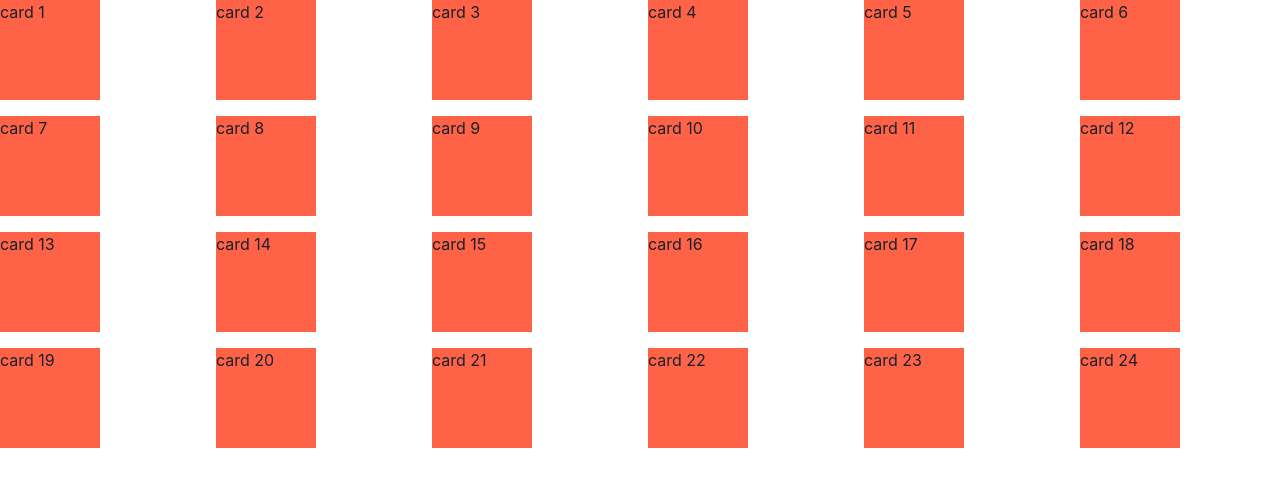
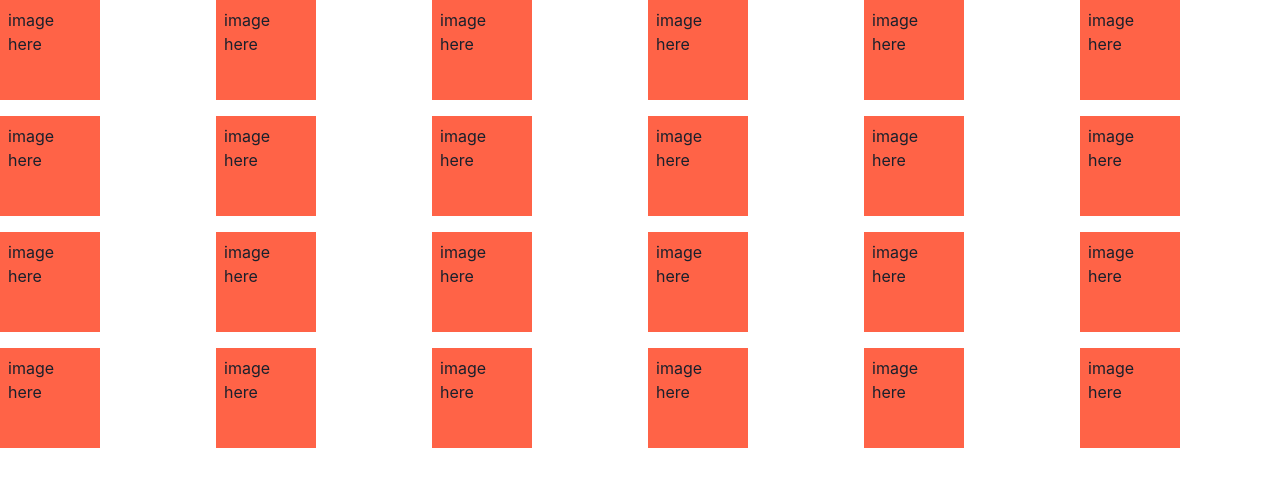
Before and after one commit to tapioteras/memory-game, a React (Vite) app: page / in a window 1280 px wide. Shown: the top 486 px of the page. Built offline with nearby package versions, Linux system fonts and the light colour scheme; the HTML template or start-up script is replaced by a standard one.

Commit message:
Add card content generator

```diff
--- a/src/App.tsx
+++ b/src/App.tsx
@@ -1,9 +1,21 @@
 import * as React from 'react';
-import {ChakraProvider, Box, SimpleGrid} from "@chakra-ui/react";
+import {Box, ChakraProvider, SimpleGrid} from "@chakra-ui/react";
+
+const withCardContents = () => <Box padding={2}>image here</Box>
 
 const generateDeck = (amount: number = 24) =>
   <SimpleGrid columns={6} spacing={4}>
-    {Array.from(Array(amount), (_, x) => x).map((k, i) => <Box key={`card-${i}`} bg="tomato" height={100} width={100}>card {i + 1}</Box>)}
+    {Array
+      .from(Array(amount), (_, x) => x)
+      .map(withCardContents)
+      .map((contents, i) =>
+        <Box
+          key={`card-${i}`}
+          bg="tomato"
+          height={100}
+          width={100}>
+          {contents}
+        </Box>)}
   </SimpleGrid>
 
 const App = () =>
```
